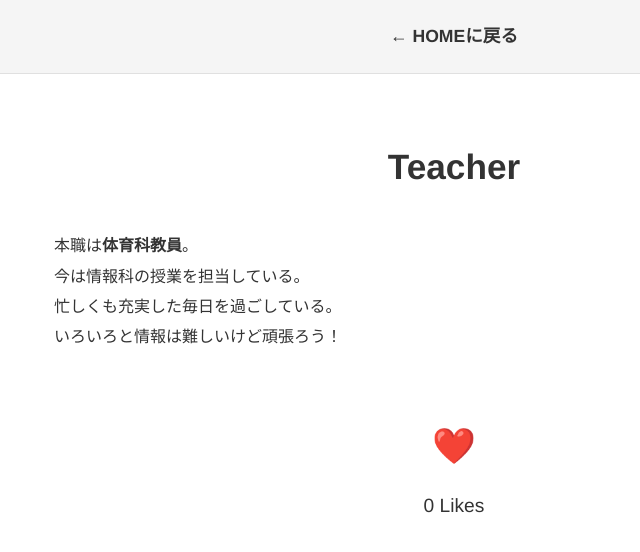
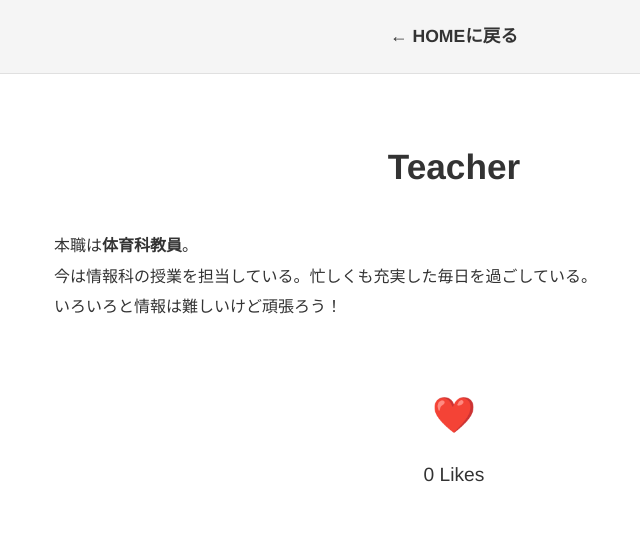
Before and after one commit to matsukensanba73-code/matsuweb, a plain HTML site: page teacher.html in a window 1280 px wide. Shown: the whole page, without its empty margins (186-826 px from the left). Drawn offline with Linux system fonts and the light colour scheme; no server answers.

```diff
--- a/teacher.html
+++ b/teacher.html
@@ -64,7 +64,7 @@ h1 {
 
 <div class="container">
     <h1>Teacher</h1>
-    <p>本職は<strong>体育科教員</strong>。<br>今は情報科の授業を担当している。<br>忙しくも充実した毎日を過ごしている。<br>いろいろと情報は難しいけど頑張ろう！</p>
+    <p>本職は<strong>体育科教員</strong>。<br>今は情報科の授業を担当している。忙しくも充実した毎日を過ごしている。<br>いろいろと情報は難しいけど頑張ろう！</p>
 
     <div class="like-section">
         <div id="likeBtn" class="like-btn">❤️</div>
```
